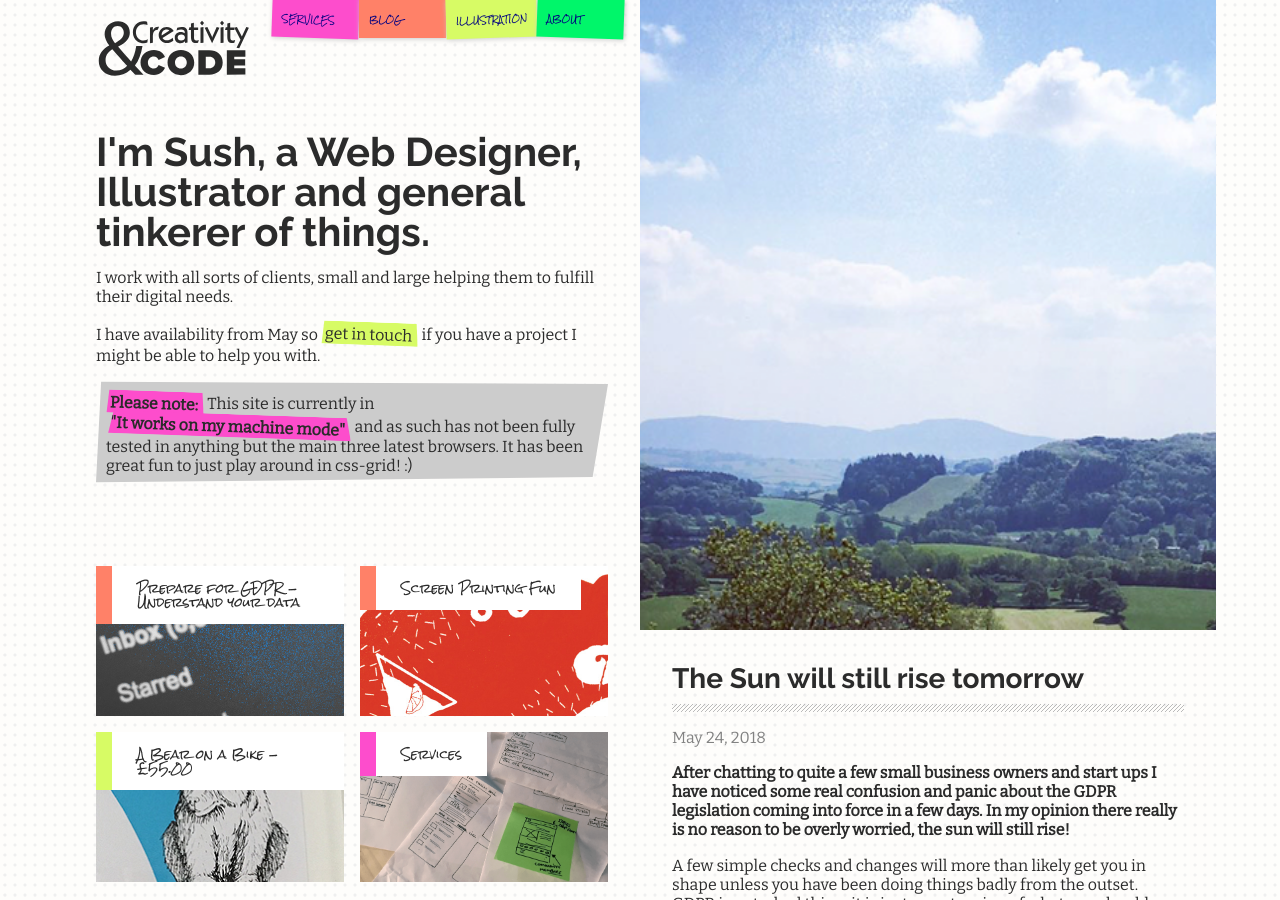
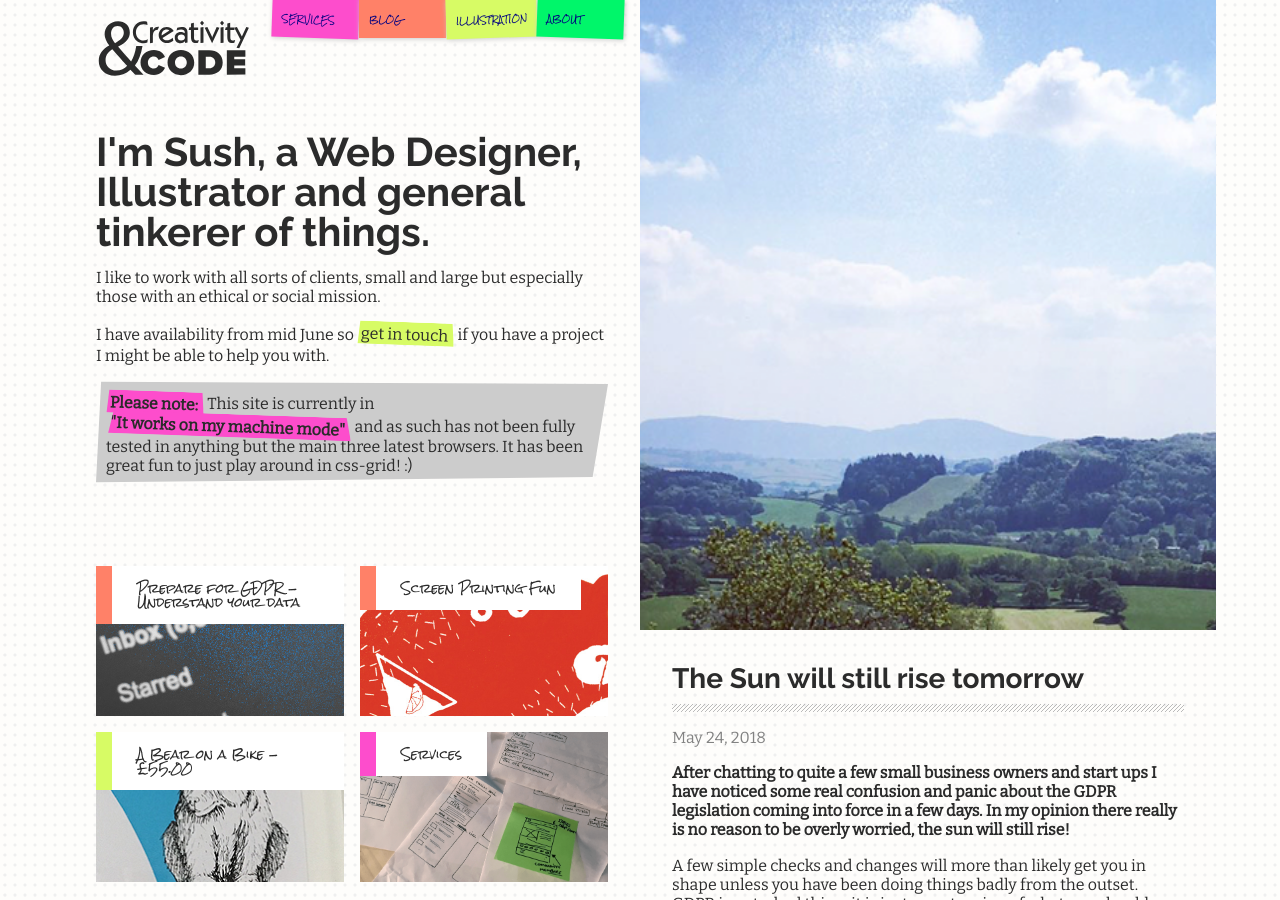
Before and after one commit to maxray/maxray.github.io, a Jekyll site: the page built from index.html, in a window 1280 px wide and 900 px high. Built offline with Jekyll 4.4.1, drawn with Linux system fonts in a browser that asks for light colours.

Commit message:
homepage intro

```diff
--- a/index.html
+++ b/index.html
@@ -5,8 +5,8 @@
     <section id="introduction">
       <article>
           <h1>I'm Sush, a Web Designer, Illustrator and general tinkerer of things.</h1>
-          <p>I work with all sorts of clients, small and large helping them to fulfill their digital needs.</p>
-          <p>I have availability from May so <a href="mailto:me@sushkelly.co.uk?subject=From the frontpage" class="strike ">get in touch</a> if you have a project I might be able to help you with.</p>
+          <p>I like to work with all sorts of clients, small and large but especially those with an ethical or social mission.</p>
+          <p>I have availability from mid June so <a href="mailto:me@sushkelly.co.uk?subject=From the frontpage" class="strike ">get in touch</a> if you have a project I might be able to help you with.</p>
           <p class="note"><b class="pink_strike">Please note:</b> This site is currently in <b class="pink_strike">"It works on my machine mode"</b> and as such has not been fully tested in anything but the main three latest browsers. It has been great fun to just play around in css-grid! :)</p>
 
       </article>
```
